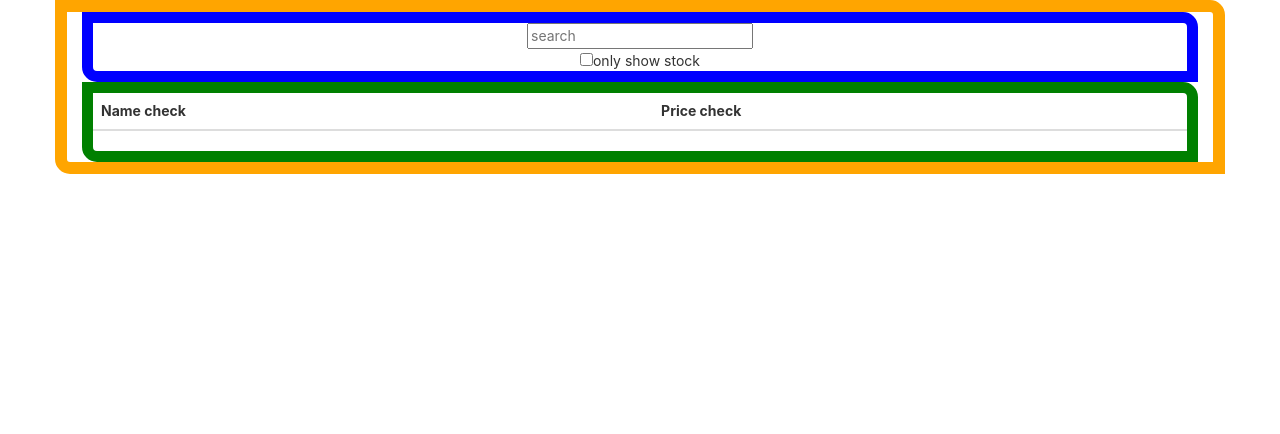
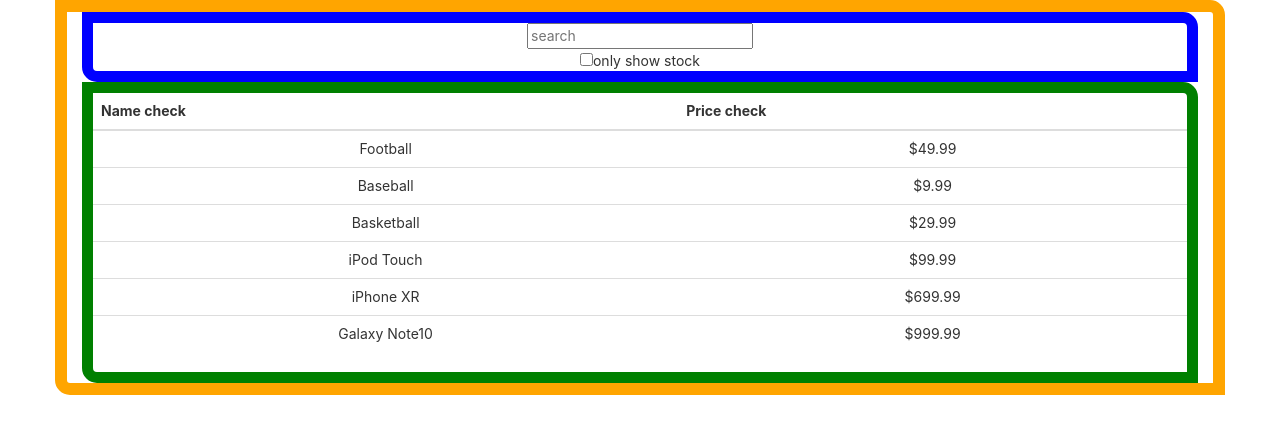
Before and after one commit to superjjang1/inventoryWidget, a React (Create React App) app: page / in a window 1280 px wide. Shown: the top 434 px of the page. Built offline with nearby package versions, Linux system fonts and the light colour scheme.

Commit message:
new product row, product key

```diff
--- /dev/null
+++ b/src/ProductRow.js
@@ -0,0 +1,15 @@
+import React from 'react';
+
+
+function ProductRow(props) {
+    return (
+
+        <tr>
+            <td>{props.product.name}</td>
+            <td>{props.product.price}</td>
+        </tr>
+
+    )
+}
+
+export default ProductRow;
--- a/src/ProductTable.js
+++ b/src/ProductTable.js
@@ -1,6 +1,18 @@
 import React, { Component } from 'react';
+import productData from'./data';
+import ProductRow from './ProductRow';
+console.log(productData);
+
+
 
 function ProductTable(props){
+    const products = productData.data.map((product,i)=> {
+        return (
+
+            <ProductRow key={i} product= {product}/>
+
+    )
+    });
     return(
         <div className='product-table red'>
         <table className='table table-stripe'>
@@ -11,7 +23,7 @@ function ProductTable(props){
                 </tr>
             </thead>
             <tbody>
-    {/* All Products go hear*/}
+        {products}
 
             </tbody>
         </table>
```
